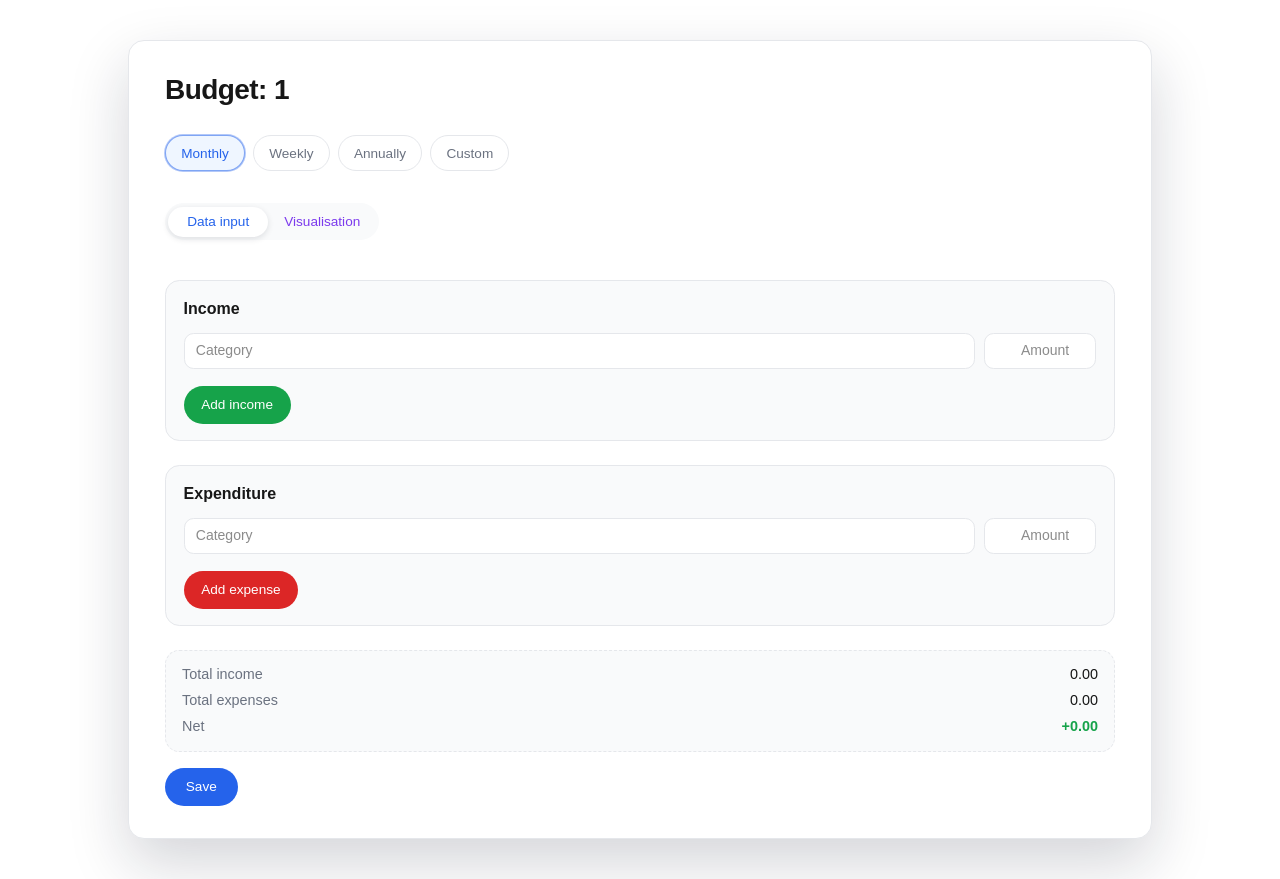
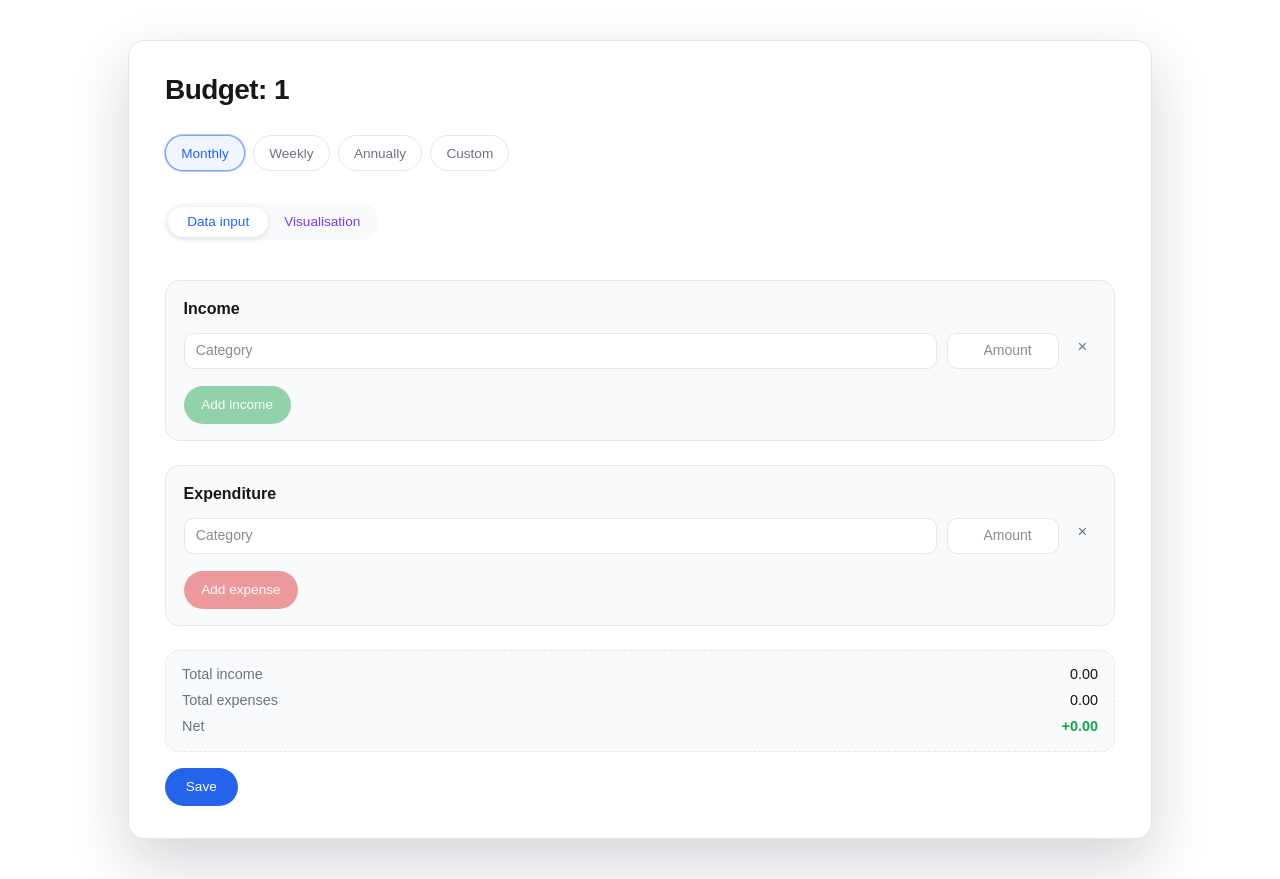
Before and after one commit to department-of-observation/budget_visualiser, a Next.js app: page /budgets/1 in a window 1280 px wide. Built offline with nearby package versions, Linux system fonts and the light colour scheme.

Commit message:
prevented user from creating more than one empty page
added delete row button

```diff
--- a/src/app/budgets/[id]/page.tsx
+++ b/src/app/budgets/[id]/page.tsx
@@ -72,12 +72,28 @@ export default function BudgetPage() {
 
   const net = totalIncome - totalExpense;
 
+  function hasEmptyRow(list: Row[]): boolean {
+    return list.some(
+      (row) => row.label.trim() === '' && row.value.trim() === '',
+    );
+  }
+
+  const incomeHasEmptyRow = hasEmptyRow(incomeRows);
+  const expenseHasEmptyRow = hasEmptyRow(expenseRows);
+
   // kept in parent so both tabs read/write same state
   function addIncomeRow() {
+    if (incomeHasEmptyRow) return; // block spamming empty rows
     setIncomeRows((prev) => [...prev, { id: `${Date.now()}-inc`, label: '', value: '' }]);
   }
+
   function addExpenseRow() {
+    if (expenseHasEmptyRow) return; // block spamming empty rows
     setExpenseRows((prev) => [...prev, { id: `${Date.now()}-exp`, label: '', value: '' }]);
+  }
+
+  function deleteRow(list: Row[], setList: (rows: Row[]) => void, rowId: string) {
+    setList(list.filter((row) => row.id !== rowId));
   }
 
   function handleRowChange(
@@ -150,6 +166,7 @@ export default function BudgetPage() {
             key={p}
             onClick={() => setPeriod(p)}
             className={`btn-period ${period === p ? 'btn-period--active' : 'btn-period--inactive'}`}
+            type="button"
           >
             {p.charAt(0).toUpperCase() + p.slice(1)}
           </button>
@@ -179,6 +196,7 @@ export default function BudgetPage() {
           className={`btn-tab ${
             activeTab === 'input' ? 'btn-tab-input-active' : 'btn-tab-input-inactive'
           }`}
+          type="button"
         >
           Data input
         </button>
@@ -187,6 +205,7 @@ export default function BudgetPage() {
           className={`btn-tab ${
             activeTab === 'visualisation' ? 'btn-tab-vis-active' : 'btn-tab-vis-inactive'
           }`}
+          type="button"
         >
           Visualisation
         </button>
@@ -215,9 +234,22 @@ export default function BudgetPage() {
                   placeholder="Amount"
                   className="budget-input-amount"
                 />
+                <button
+                  type="button"
+                  className="budget-row-delete-btn"
+                  onClick={() => deleteRow(incomeRows, setIncomeRows, row.id)}
+                  aria-label="Remove income row"
+                >
+                  ×
+                </button>
               </div>
             ))}
-            <button onClick={addIncomeRow} className="budget-add-income-btn">
+            <button
+              onClick={addIncomeRow}
+              className="budget-add-income-btn"
+              type="button"
+              disabled={incomeHasEmptyRow}
+            >
               Add income
             </button>
           </section>
@@ -242,9 +274,22 @@ export default function BudgetPage() {
                   placeholder="Amount"
                   className="budget-input-amount"
                 />
+                <button
+                  type="button"
+                  className="budget-row-delete-btn"
+                  onClick={() => deleteRow(expenseRows, setExpenseRows, row.id)}
+                  aria-label="Remove expense row"
+                >
+                  ×
+                </button>
               </div>
             ))}
-            <button onClick={addExpenseRow} className="budget-add-expense-btn">
+            <button
+              onClick={addExpenseRow}
+              className="budget-add-expense-btn"
+              type="button"
+              disabled={expenseHasEmptyRow}
+            >
               Add expense
             </button>
           </section>
--- a/src/app/globals.css
+++ b/src/app/globals.css
@@ -373,3 +373,47 @@ body {
 .budget-total-row--net .value-negative {
   color: var(--budget-danger);
 }
+.budget-row-delete-btn {
+  border-radius: 999px;
+  border: none;
+  width: 1.75rem;
+  height: 1.75rem;
+  display: inline-flex;
+  align-items: center;
+  justify-content: center;
+  font-size: 1.05rem;
+  line-height: 1;
+  background: transparent;
+  color: var(--budget-text-muted);
+  cursor: pointer;
+  flex-shrink: 0;
+  transition:
+    background-color 120ms ease-out,
+    color 120ms ease-out,
+    transform 50ms ease-out;
+}
+
+.budget-row-delete-btn:hover {
+  background-color: rgba(239, 68, 68, 0.06); /* soft red */
+  color: #dc2626;
+  transform: translateY(-0.5px);
+}
+
+.budget-row-delete-btn:focus-visible {
+  outline: 2px solid #fecaca;
+  outline-offset: 2px;
+}
+
+/* Disabled state for "Add" buttons */
+.budget-add-income-btn[disabled],
+.budget-add-expense-btn[disabled] {
+  opacity: 0.45;
+  cursor: not-allowed;
+  box-shadow: none;
+  transform: none;
+}
+
+.budget-add-income-btn[disabled]:hover,
+.budget-add-expense-btn[disabled]:hover {
+  background-color: inherit; /* prevents hover darkening when disabled */
+}
```
